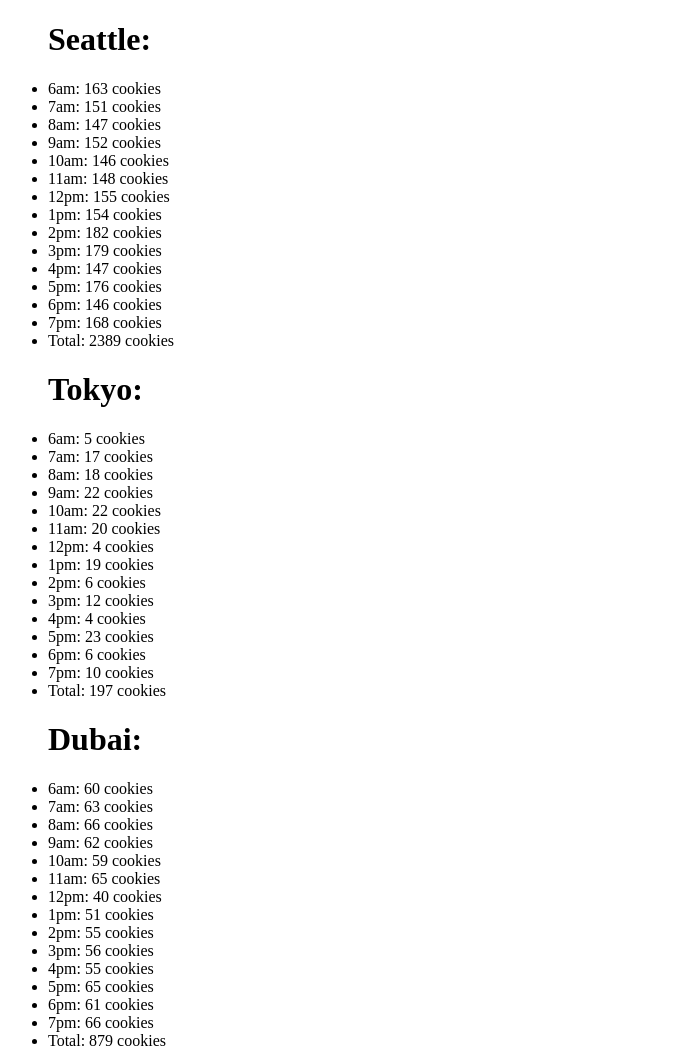
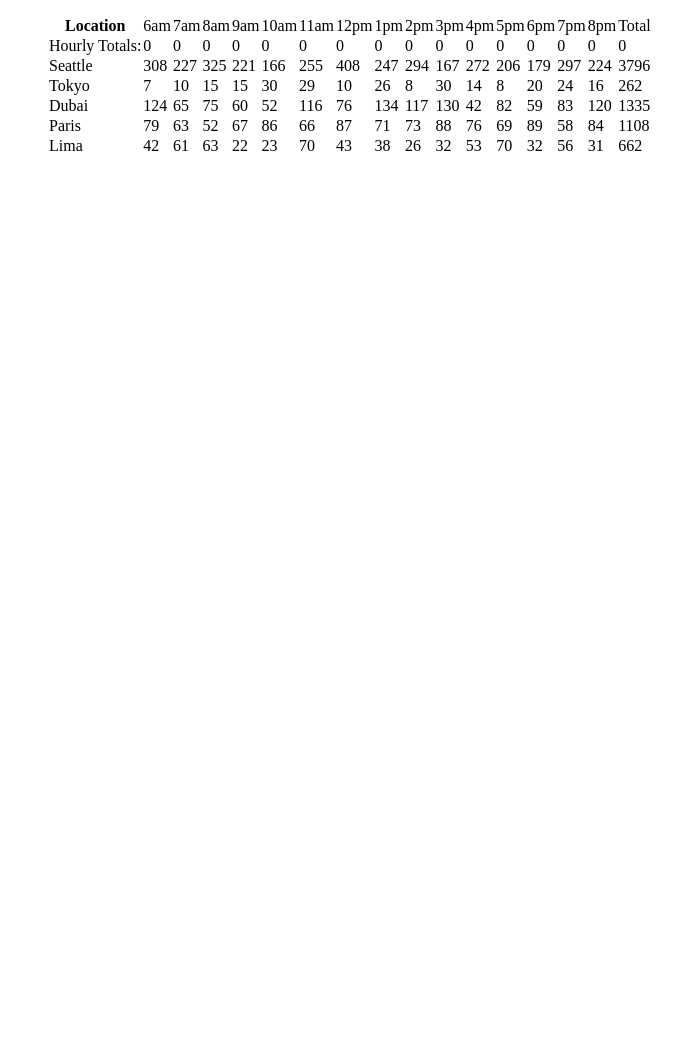
Before and after one commit to KrystalMadrinan/cookie-stand, a plain HTML site: page sales.html in a window 1280 px wide. Shown: the top 1053 px of the page, without its empty margins (0-682 px from the left). After the commit the page ends 800 px from the top, so only its background shows below. Drawn offline with Linux system fonts and the light colour scheme.

Commit message:
got the table except footer to work

```diff
--- a/app.js
+++ b/app.js
@@ -1,8 +1,121 @@
 'use strict';
 
-var shopHours = ['6am', '7am', '8am', '9am', '10am', '11am', '12pm', '1pm', '2pm', '3pm', '4pm', '5pm', '6pm', '7pm', '8pm',];
 
-//////////////////////////////////////////////////
+ShopLocation.hours = ['6am', '7am', '8am', '9am', '10am', '11am', '12pm', '1pm', '2pm', '3pm', '4pm', '5pm', '6pm', '7pm', '8pm'];
+
+ShopLocation.allShops = [];
+ShopLocation.tabledataEl = document.getElementById('tableData');
+ShopLocation.allShopsTotal =[0];
+
+
+// CONSTRUCTOR FUNCTION
+
+function ShopLocation(shopName, minCust, maxCust, avgCookie) {
+  this.shopName = shopName;
+  this.minCust = minCust;
+  this.maxCust = maxCust;
+  this.avgCookie = avgCookie;
+  this.totalCookiesPerHour = [];
+  this.grandTotalCookies = 0;
+  ShopLocation.allShops.push(this);
+  //generate the cookies
+  this.generateCookiesPerHour();
+  //generate shop row
+  this.renderShopRow();
+}
+
+console.log('ShopLocation.allshops: ', ShopLocation.allShops);
+
+// var shop = new ShopLocation('Seattle', 23, 65, 6.3);
+
+// random number creator
+var randomCustomerNum = function(min, max) {
+  return Math.random() * ((max-min) + 1) + min;
+};
+
+ShopLocation.prototype.generateCookiesPerHour = function() {
+  for (var i = 0; i < ShopLocation.hours.length; i++) {
+    var cookie = Math.ceil(this.avgCookie * randomCustomerNum(this.minCust, this.maxCust));
+    this.totalCookiesPerHour.push(cookie);
+    this.grandTotalCookies += cookie;
+    ShopLocation.allShopsTotal =+ cookie;
+  }
+};
+
+var renderHeaderRow = function() {
+  var trEL = document.createElement('tr');
+  var thEL = document.createElement('th');
+  thEL.textContent = 'Location';
+  trEL.appendChild(thEL);
+
+  for (var i = 0; i < ShopLocation.hours.length; i++) {
+    var tdEl = document.createElement('td');
+    tdEl.textContent = ShopLocation.hours[i];
+    trEL.appendChild(tdEl);
+  }
+
+  var tdElem = document.createElement('td');
+  tdElem.textContent = 'Total';
+  trEL.appendChild(tdElem);
+  ShopLocation.tabledataEl.appendChild(trEL);
+};
+renderHeaderRow();
+
+
+ShopLocation.prototype.renderShopRow = function() {
+  var trEL = document.createElement('tr');
+  var tdEl = document.createElement('td');
+  tdEl.textContent = this.shopName;
+  trEL.appendChild(tdEl);
+
+  for(var i = 0; i < this.totalCookiesPerHour.length; i++) {
+    tdEl = document.createElement('td');
+    tdEl.textContent = this.totalCookiesPerHour[i];
+    trEL.appendChild(tdEl);
+  }
+  // below shows total
+  var tdElem = document.createElement('td');
+  tdElem.textContent = this.grandTotalCookies;
+  trEL.appendChild(tdElem);
+  ShopLocation.tabledataEl.appendChild(trEL);
+};
+
+var renderFooterRow = function() {
+  var trEL = document.createElement('tr');
+  var tdEl = document.createElement('td');
+  tdEl.textContent = 'Hourly Totals: ';
+  trEL.appendChild(tdEl);
+
+  for ( var i = 0; i <ShopLocation.hours.length; i++) {
+    var shopHourlyTotals = 0;
+    var td = document.createElement('td');
+
+    for (var j = 0; j < ShopLocation.allShops.length; j++) {
+      shopHourlyTotals += ShopLocation.allShops[j].totalCookiesPerHour[i];
+    }
+    td.textContent = shopHourlyTotals;
+    trEL.appendChild(td);
+  }
+
+  var tdElem = document.createElement('td');
+  tdElem.textContent = ShopLocation.allShopsTotal;
+  trEL.appendChild(tdElem);
+  ShopLocation.tabledataEl.appendChild(trEL);
+
+};
+renderFooterRow();
+
+new ShopLocation('Seattle', 23, 65, 6.3);
+new ShopLocation('Tokyo', 3, 24, 1.2);
+new ShopLocation('Dubai', 11, 38, 3.7);
+new ShopLocation('Paris', 20, 38, 2.3);
+new ShopLocation('Lima', 2, 16, 4.6);
+
+console.log(ShopLocation.allShops);
+
+
+// renderShopRow();
+
 // var tableBody = document.getElementById('tableElement');
 
 // var renderHeaderRow = function() {
@@ -13,231 +126,177 @@ var shopHours = ['6am', '7am', '8am', '9am', '10am', '11am', '12pm', '1pm', '2pm
 //   trEL.appendChild(thEL);
 
 
-//   for (var i = 0; i < shopHours.length; i++) {
+//   for (var i = 0; i < ShopLocation.hours.length; i++) {
 //     var tdEl = document.createElement('td');
-//     tdEl.textContent = shopHours[i];
+//     tdEl.textContent = ShopLocation.hours[i];
 //     trEL.appendChild(tdEl);
 //   }
 //   tableBody.appendChild(trEL);
 // };
 // renderHeaderRow();
 
-// var renderSeattleRow = function() {
-//   var trEL = document.createElement('t');
-//   var thEL = document.createElement('th');
-//   thEL.textContent = 'Seattle';
-//   trEL.appendChild(thEL);
-
-//   for (var i = 0; i < shopHours.length; i++) {
-//     var tdEl = document.createElement('td');
-//     tdEl.textContent = shopHours[i];
-//     trEL.appendChild(tdEl);
-//   }
-//   tableBody.appendChild(trEL);
-// };
-// renderSeattleRow();
 
 
+///////////////////////////////////////////////////////
 
 
-// //constructor
-// var allShops = [];
+// var parentEl = document.getElementById('parentElement');
 
-// function Location(minCust, maxCust, avgCookie, sumRandNum) {
-//   this.minCust = minCust;
-//   this.maxCust = maxCust;
-//   this.avgCookie = avgCookie;
-//   this.sumRandNum = sumRandNum;
-//   this.hourTotal = hourTotal;
+// var child = document.createElement('h1');
+// child.textContent = 'Seattle: ';
+// parentEl.appendChild(child);
 
-//   allShops.push(this);
-// }
+// var seattle = {
+//   shopHours,
+//   minCust: 23,
+//   maxCust: 65,
+//   avgCookie: 6.3,
+//   sumRandNum: 0,
+
+//   hourTotal: function () {
+//     var randNum = Math.floor(Math.random() * (this.maxCust - this.minCust) + this.minCust * this.avgCookie);
+//     this.sumRandNum += randNum;
+//     return randNum;
+//   },
+
+//   render: function () {
+//     for (var i = 0; i < this.shopHours.length; i++) {
+//       var childEl = document.createElement('li');
+//       childEl.textContent = `${this.shopHours[i]}:  ${this.hourTotal()} cookies`;
+//       parentEl.appendChild(childEl);
+//     }
+//     childEl.textContent = `Total: ${this.sumRandNum} cookies`;
+//     parentEl.appendChild(childEl);
+//   },
+// };
+
+// seattle.render();
+// seattle.hourTotal();
 
 
-// // // Location.prototype.hourTotal = function() {
-// // //   console.log(`${this.shopHours} testing`);
+// var tokyoChild = document.createElement('h1');
+// tokyoChild.textContent = 'Tokyo: ';
+// parentEl.appendChild(tokyoChild);
 
-// // };
+// var tokyo = {
+//   shopHours,
+//   minCust: 3,
+//   maxCust: 24,
+//   avgCookie: 1.2,
+//   sumRandNum: 0,
+
+//   hourTotal: function() {
+//     var randNum = Math.floor(Math.random() * (this.maxCust - this.minCust) + this.minCust * this.avgCookie);
+//     this.sumRandNum += randNum;
+//     return randNum;
+//   },
+
+//   render: function() {
+//     for (var i = 0; i < this.shopHours.length; i++) {
+//       var childEl = document.createElement('li');
+//       childEl.textContent = `${this.shopHours[i]}:  ${this.hourTotal()} cookies`;
+//       parentEl.appendChild(childEl);
+//     }
+//     childEl.textContent = `Total: ${this.sumRandNum} cookies`;
+//     parentEl.appendChild(childEl);
+//   },
+// };
+
+// tokyo.render();
+// tokyo.hourTotal();
 
 
-// var seattle = new Location(23, 65, 6.3, 0);
-// var tokyo = new Location(3, 24, 1.2, 0);
-// var dubai = new Location(11, 38, 3.7, 0);
-// var paris = new Location(20, 38, 2.3, 0);
-// var lima = new Location(2, 16, 4.6, 0);
+// var dubaiChild = document.createElement('h1');
+// dubaiChild.textContent = 'Dubai: ';
+// parentEl.appendChild(dubaiChild);
 
-// Location.prototype.hourTotal = function () {
-//   var randNum = Math.floor(Math.random() * (this.maxCust - this.minCust) + this.minCust * this.avgCookie);
-//   this.sumRandNum += randNum;
+// var dubai = {
+//   shopHours,
+//   minCust: 11,
+//   maxCust: 38,
+//   avgCookie: 3.7,
+//   sumRandNum: 0,
 
-//   return randNum;
+//   hourTotal: function() {
+//     var randNum = Math.floor(Math.random() * (this.maxCust - this.minCust) + this.minCust * this.avgCookie);
+//     this.sumRandNum += randNum;
+//     return randNum;
+//   },
+
+//   render: function() {
+//     for (var i = 0; i < this.shopHours.length; i++) {
+//       var childEl = document.createElement('li');
+//       childEl.textContent = `${this.shopHours[i]}: ${this.hourTotal()} cookies`;
+//       parentEl.appendChild(childEl);
+//     }
+//     childEl.textContent = `Total: ${this.sumRandNum} cookies`;
+//     parentEl.appendChild(childEl);
+//   },
 // };
-// console.log(allShops);
 
-// // for (var i = 0; i < allShops.length; i++) {
-// //   allShops[i].avgCookie();
-// // }
-
-/////////////////////////////////////////////////////////
+// dubai.render();
+// dubai.hourTotal();
 
 
-var parentEl = document.getElementById('parentElement');
+// var parisChild = document.createElement('h1');
+// parisChild.textContent = 'Paris: ';
+// parentEl.appendChild(parisChild);
 
-var child = document.createElement('h1');
-child.textContent = 'Seattle: ';
-parentEl.appendChild(child);
+// var paris = {
+//   shopHours,
+//   minCust: 20,
+//   maxCust: 38,
+//   avgCookie: 2.3,
+//   sumRandNum: 0,
 
-var seattle = {
-  shopHours,
-  minCust: 23,
-  maxCust: 65,
-  avgCookie: 6.3,
-  sumRandNum: 0,
+//   hourTotal: function() {
+//     var randNum = Math.floor(Math.random() * (this.maxCust - this.minCust) + this.minCust * this.avgCookie);
+//     this.sumRandNum += randNum;
+//     return randNum;
+//   },
 
-  hourTotal: function () {
-    var randNum = Math.floor(Math.random() * (this.maxCust - this.minCust) + this.minCust * this.avgCookie);
-    this.sumRandNum += randNum;
-    return randNum;
-  },
+//   render: function() {
+//     for (var i = 0; i < this.shopHours.length; i++) {
+//       var childEl = document.createElement('li');
+//       childEl.textContent = `${this.shopHours[i]}: ${this.hourTotal()} cookies`;
+//       parentEl.appendChild(childEl);
+//     }
+//     childEl.textContent = `Total: ${this.sumRandNum} cookies`;
+//     parentEl.appendChild(childEl);
+//   },
+// };
 
-  render: function () {
-    for (var i = 0; i < this.shopHours.length; i++) {
-      var childEl = document.createElement('li');
-      childEl.textContent = `${this.shopHours[i]}:  ${this.hourTotal()} cookies`;
-      parentEl.appendChild(childEl);
-    }
-    childEl.textContent = `Total: ${this.sumRandNum} cookies`;
-    parentEl.appendChild(childEl);
-  },
-};
-
-seattle.render();
-seattle.hourTotal();
+// paris.render();
+// paris.hourTotal();
 
 
-var tokyoChild = document.createElement('h1');
-tokyoChild.textContent = 'Tokyo: ';
-parentEl.appendChild(tokyoChild);
+// var limaChild = document.createElement('h1');
+// limaChild.textContent = 'Lima: ';
+// parentEl.appendChild(limaChild);
 
-var tokyo = {
-  shopHours,
-  minCust: 3,
-  maxCust: 24,
-  avgCookie: 1.2,
-  sumRandNum: 0,
+// var lima = {
+//   shopHours,
+//   minCust: 2,
+//   maxCust: 16,
+//   avgCookie: 4.6,
+//   sumRandNum: 0,
 
-  hourTotal: function() {
-    var randNum = Math.floor(Math.random() * (this.maxCust - this.minCust) + this.minCust * this.avgCookie);
-    this.sumRandNum += randNum;
-    return randNum;
-  },
+//   hourTotal: function() {
+//     var randNum = Math.floor(Math.random() * (this.maxCust - this.minCust) + this.minCust * this.avgCookie);
+//     this.sumRandNum += randNum;
+//     return randNum;
+//   },
 
-  render: function() {
-    for (var i = 0; i < this.shopHours.length; i++) {
-      var childEl = document.createElement('li');
-      childEl.textContent = `${this.shopHours[i]}:  ${this.hourTotal()} cookies`;
-      parentEl.appendChild(childEl);
-    }
-    childEl.textContent = `Total: ${this.sumRandNum} cookies`;
-    parentEl.appendChild(childEl);
-  },
-};
+//   render: function() {
+//     for (var i = 0; i < this.shopHours.length; i++) {
+//       var childEl = document.createElement('li');
+//       childEl.textContent = `${this.shopHours[i]}: ${this.hourTotal()} cookies`;
+//       parentEl.appendChild(childEl);
+//     }
+//     childEl.textContent = `Total: ${this.sumRandNum} cookies`;
+//     parentEl.appendChild(childEl);
+//   },
+// };
 
-tokyo.render();
-tokyo.hourTotal();
-
-
-var dubaiChild = document.createElement('h1');
-dubaiChild.textContent = 'Dubai: ';
-parentEl.appendChild(dubaiChild);
-
-var dubai = {
-  shopHours,
-  minCust: 11,
-  maxCust: 38,
-  avgCookie: 3.7,
-  sumRandNum: 0,
-
-  hourTotal: function() {
-    var randNum = Math.floor(Math.random() * (this.maxCust - this.minCust) + this.minCust * this.avgCookie);
-    this.sumRandNum += randNum;
-    return randNum;
-  },
-
-  render: function() {
-    for (var i = 0; i < this.shopHours.length; i++) {
-      var childEl = document.createElement('li');
-      childEl.textContent = `${this.shopHours[i]}: ${this.hourTotal()} cookies`;
-      parentEl.appendChild(childEl);
-    }
-    childEl.textContent = `Total: ${this.sumRandNum} cookies`;
-    parentEl.appendChild(childEl);
-  },
-};
-
-dubai.render();
-dubai.hourTotal();
-
-
-var parisChild = document.createElement('h1');
-parisChild.textContent = 'Paris: ';
-parentEl.appendChild(parisChild);
-
-var paris = {
-  shopHours,
-  minCust: 20,
-  maxCust: 38,
-  avgCookie: 2.3,
-  sumRandNum: 0,
-
-  hourTotal: function() {
-    var randNum = Math.floor(Math.random() * (this.maxCust - this.minCust) + this.minCust * this.avgCookie);
-    this.sumRandNum += randNum;
-    return randNum;
-  },
-
-  render: function() {
-    for (var i = 0; i < this.shopHours.length; i++) {
-      var childEl = document.createElement('li');
-      childEl.textContent = `${this.shopHours[i]}: ${this.hourTotal()} cookies`;
-      parentEl.appendChild(childEl);
-    }
-    childEl.textContent = `Total: ${this.sumRandNum} cookies`;
-    parentEl.appendChild(childEl);
-  },
-};
-
-paris.render();
-paris.hourTotal();
-
-
-var limaChild = document.createElement('h1');
-limaChild.textContent = 'Lima: ';
-parentEl.appendChild(limaChild);
-
-var lima = {
-  shopHours,
-  minCust: 2,
-  maxCust: 16,
-  avgCookie: 4.6,
-  sumRandNum: 0,
-
-  hourTotal: function() {
-    var randNum = Math.floor(Math.random() * (this.maxCust - this.minCust) + this.minCust * this.avgCookie);
-    this.sumRandNum += randNum;
-    return randNum;
-  },
-
-  render: function() {
-    for (var i = 0; i < this.shopHours.length; i++) {
-      var childEl = document.createElement('li');
-      childEl.textContent = `${this.shopHours[i]}: ${this.hourTotal()} cookies`;
-      parentEl.appendChild(childEl);
-    }
-    childEl.textContent = `Total: ${this.sumRandNum} cookies`;
-    parentEl.appendChild(childEl);
-  },
-};
-
-lima.render();
-lima.hourTotal();
+// lima.render();
+// lima.hourTotal();
--- a/sales.html
+++ b/sales.html
@@ -10,8 +10,7 @@
 <header>
 
 </header>
-<ul id="parentElement">
-    <p id="childElement"></p>
+<ul id="tableData">
 </ul>
 <script src="app.js"></script>
 </body>
```
